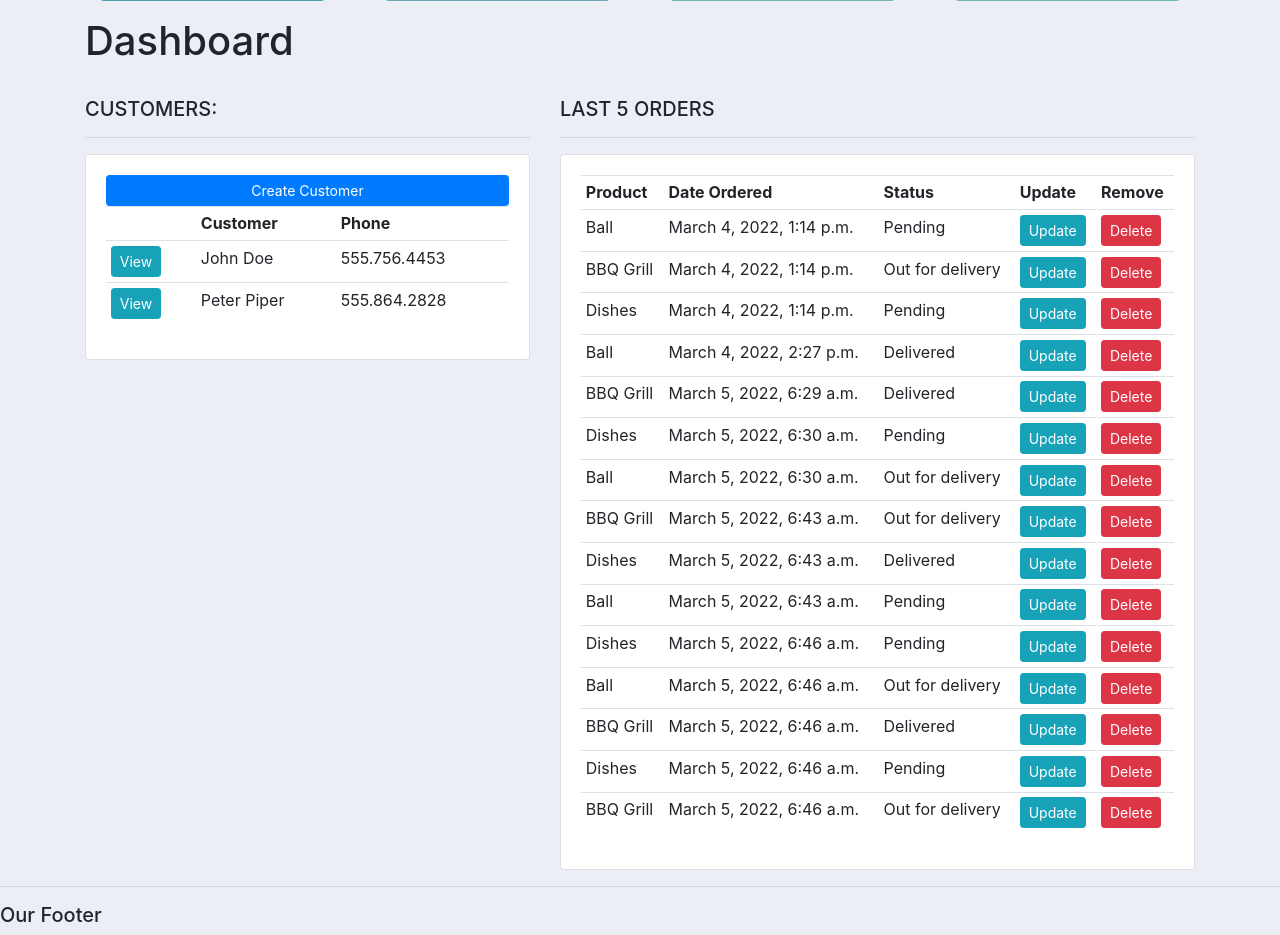
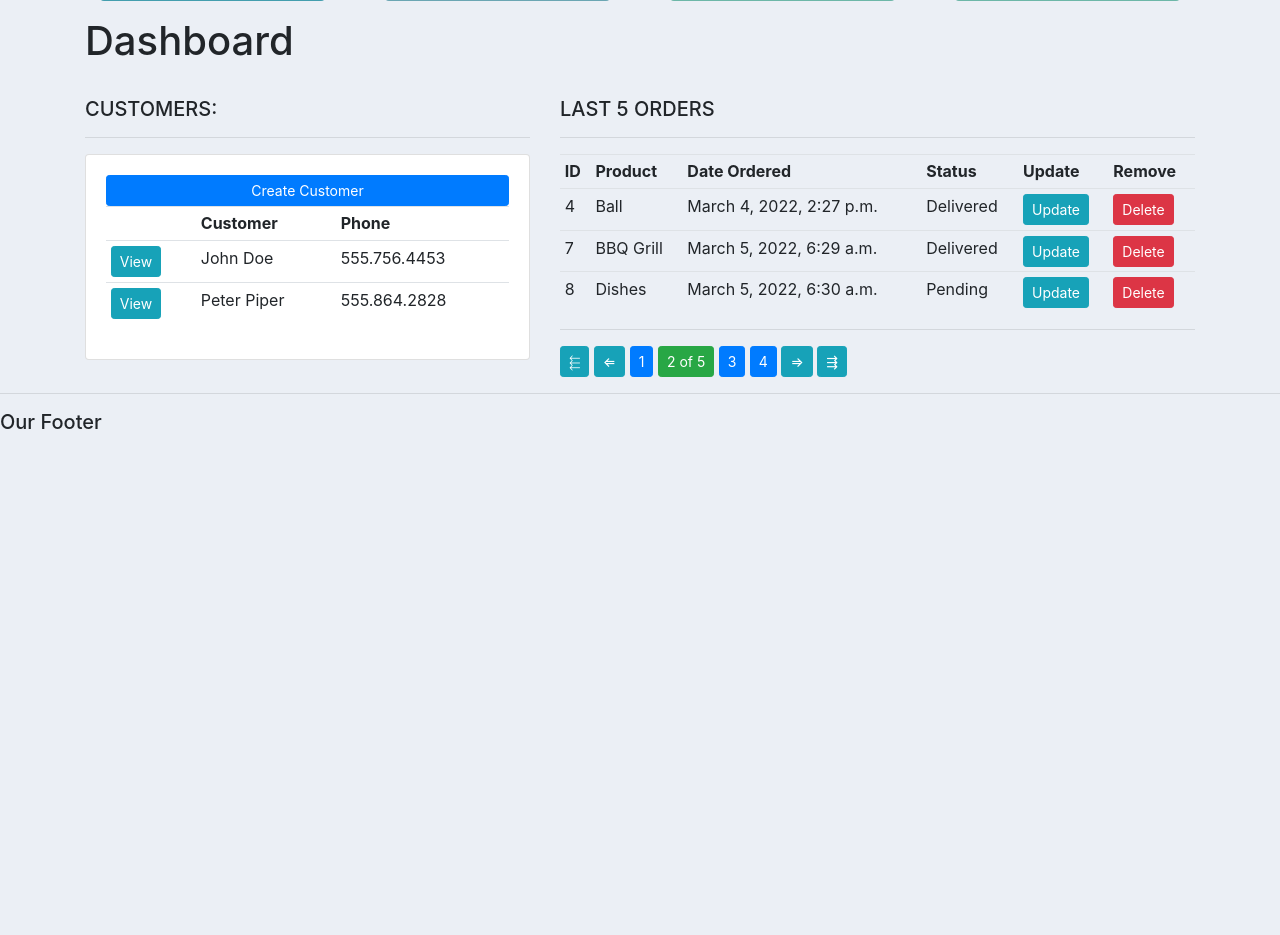
Before and after one commit to IsidoreDelpierro/crm, a Django app: page /?page=2 in a window 1280 px wide. Shown: the part 228-1163 px from the top of the page. After the commit the page ends 657 px from the top, so only its background shows below. Run offline with Django 3.2, Linux system fonts and the light colour scheme; data comes from the database, SQL or seed files in the repository.

Commit message:
Thirteen: Pagination - Import Paginator class - Paginate the query set & render - Display on template

```diff
--- a/accounts/templates/accounts/dashboard.html
+++ b/accounts/templates/accounts/dashboard.html
@@ -24,23 +24,24 @@
             </tr>
           {% endfor %}
         </table>
-      </div>
-    </div>
+      </div> <!--end of card-body-->
+    </div> <!--end of col-md-5-->
 
     <div class="col-md-7">
-      <h5>LAST 5 ORDERS</h5>
+      <h5 id="orders">LAST 5 ORDERS</h5>
       <hr>
-      <div class="card card-body">
         <table class="table table-sm">
           <tr>
+            <th>ID</th>
             <th>Product</th>
             <th>Date Ordered</th>
             <th>Status</th>
             <th>Update</th>
             <th>Remove</th>
           </tr>
-          {% for order in orders %}
+          {% for order in paginated_orders %}
             <tr>
+              <td>{{order.id}}</td>
               <td>{{order.product}}</td>
               <td>{{order.date_created}}</td>
               <td>{{order.status}}</td>
@@ -48,8 +49,26 @@
               <td><a class="btn btn-sm btn-danger" href="{% url 'delete_order' order.id %}">Delete</a></td>
             </tr>
           {% endfor %}
-        </table>
-      </div>
-    </div>
+        </table><hr>
+        <div class="pagination">
+            <span class="step-links">
+                {% if paginated_orders.has_previous %}
+                    <a class="btn btn-sm btn-info" href="?page=1#orders">&#11057;</a>
+                    <a class="btn btn-sm btn-info" href="?page={{ paginated_orders.previous_page_number }}#orders">&#8656;</a>
+                {% endif %}
+                {% for num in paginated_orders.paginator.page_range %}
+                  {% if paginated_orders.number == num %}
+                    <span class="btn btn-sm btn-success">{{num}} of {{paginated_orders.paginator.num_pages}}</span>
+                  {% elif num > paginated_orders.number|add:'-3' and num < paginated_orders.number|add:'3' %}
+                    <a class="btn btn-sm btn-primary" href="?page={{num}}#orders">{{num}}</a>
+                  {% endif %}
+                {% endfor %}
+                {% if paginated_orders.has_next %}
+                    <a class="btn btn-sm btn-info" href="?page={{ paginated_orders.next_page_number }}#orders">&#8658;</a>
+                    <a class="btn btn-sm btn-info" href="?page={{ paginated_orders.paginator.num_pages }}#orders">&#8694;</a>
+                {% endif %}
+            </span>
+        </div> <!--end of pagination card-->
+      </div><!--end of col-md-7-->
   </div>
 {% endblock %}
--- a/accounts/views.py
+++ b/accounts/views.py
@@ -4,6 +4,7 @@ from django.forms import inlineformset_factory
 from .models import *
 from .forms import OrderForm
 from .filters import OrderFilter
+from django.core.paginator import Paginator
 
 # Create your views here.
 def home(request):
@@ -15,7 +16,16 @@ def home(request):
     delivered = orders.filter(status='Delivered').count()
     pending = orders.filter(status='Pending').count()
     delivering = orders.filter(status='Out For Delivery').count()
-    context = {'orders': orders, 'customers': customers,
+
+    orders_paginator = Paginator(orders, per_page=5)
+    orders_page = request.GET.get('page')
+    orders = orders_paginator.get_page(orders_page)
+
+    paginator = Paginator(Order.objects.all(), 3)
+    page_number = request.GET.get('page')
+    page_obj = paginator.get_page(page_number)
+
+    context = {'paginated_orders': page_obj, 'customers': customers,
             'pending': pending, 'delivered': delivered,
             'total_orders': total_orders, 'delivering': delivering}
 
```
